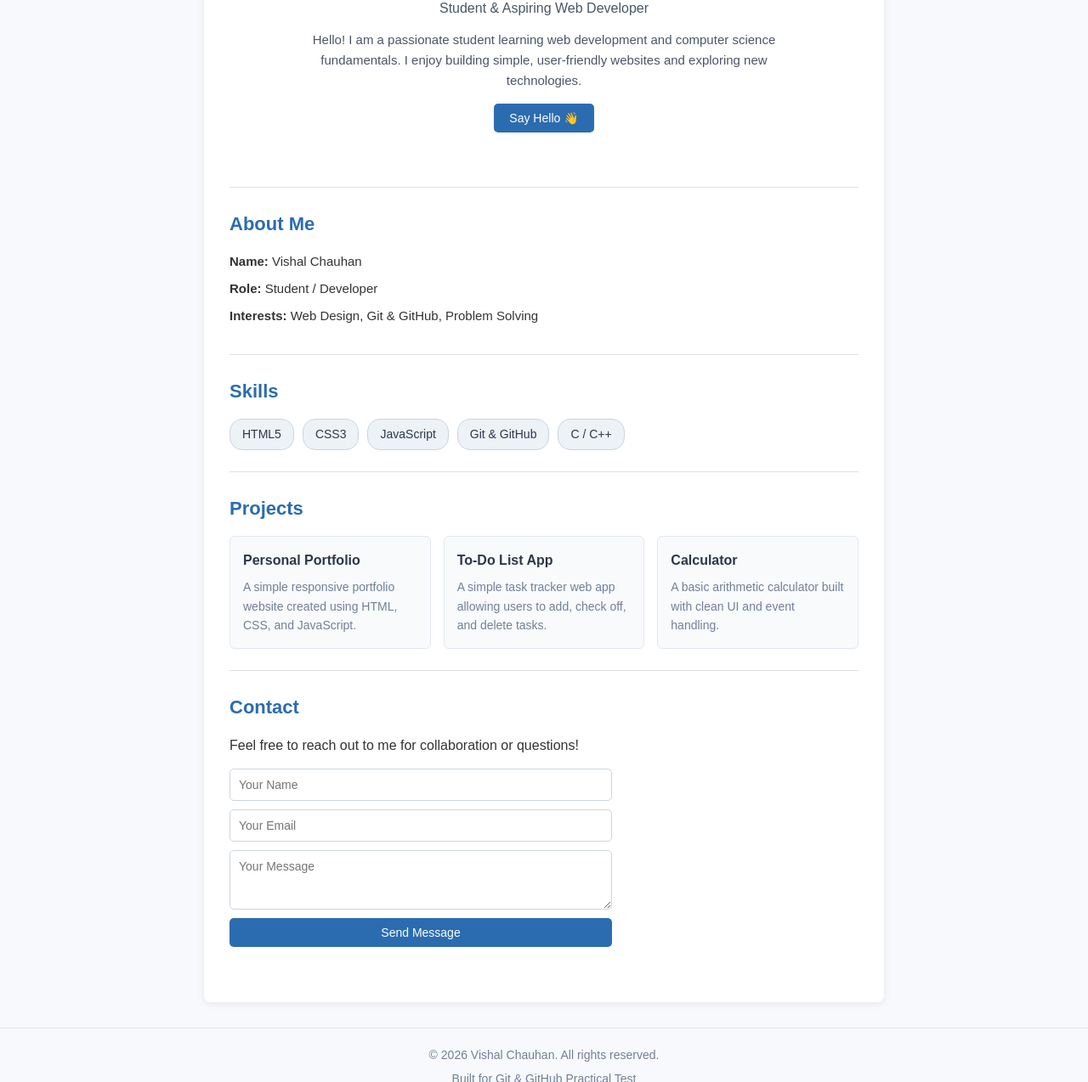
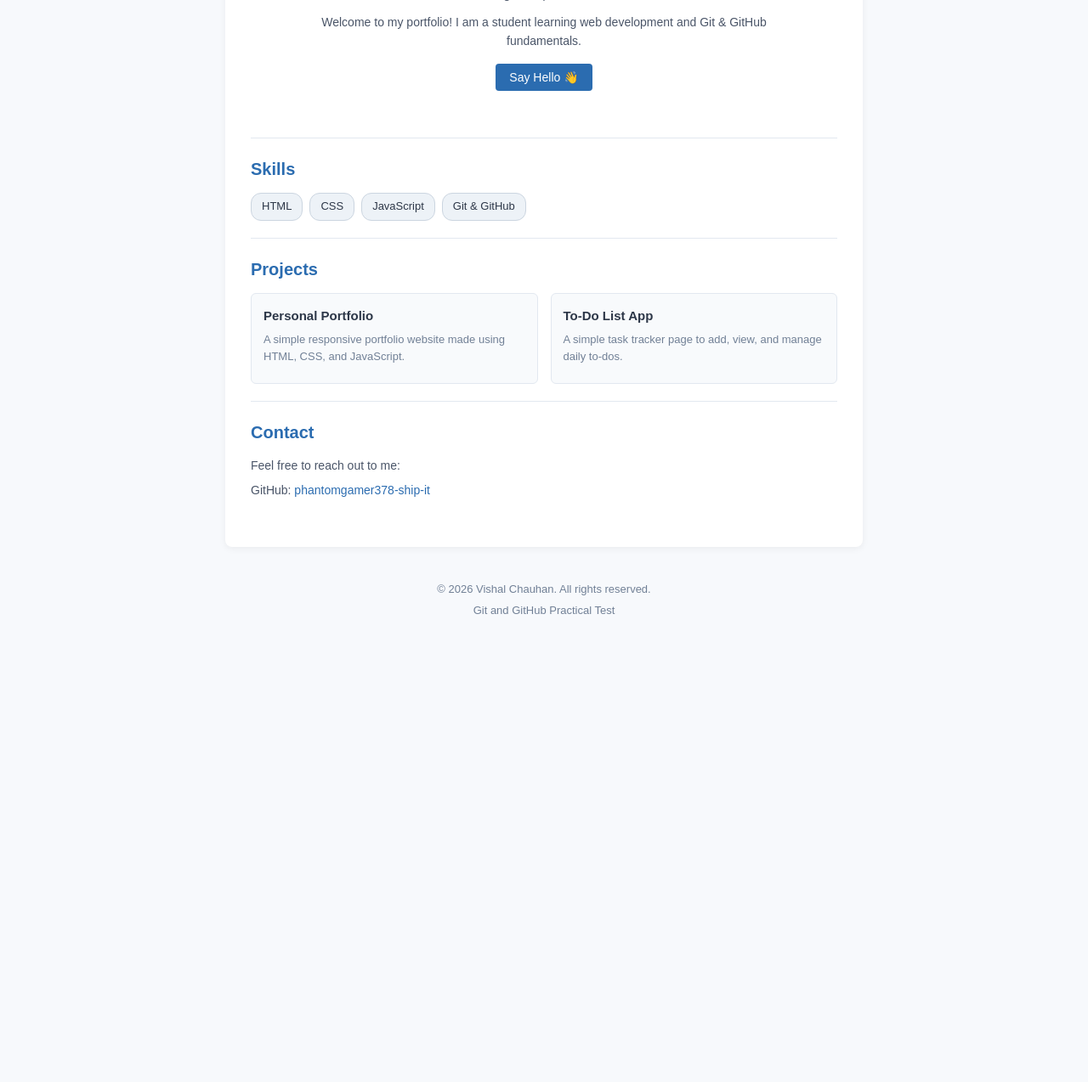
Before and after one commit to phantomgamer378-ship-it/GitHub-practical-test, a plain HTML site: page index.html in a window 1280 px wide. Shown: the part 333-1607 px from the top of the page at 85% size. After the commit the page ends 1102 px from the top, so only its background shows below. Drawn offline with Linux system fonts and the light colour scheme.

Commit message:
Simplify portfolio layout and clean up code

```diff
--- a/index.html
+++ b/index.html
@@ -9,11 +9,11 @@
 </head>
 
 <body>
+    <!-- Navigation Bar -->
     <header class="navbar">
         <div class="nav-container">
-            <span class="nav-logo">Vishal</span>
+            <span class="nav-logo">My Portfolio</span>
             <nav class="nav-links">
-                <a href="#hero">Home</a>
                 <a href="#about">About</a>
                 <a href="#skills">Skills</a>
                 <a href="#projects">Projects</a>
@@ -23,74 +23,58 @@
     </header>
 
     <main class="container">
-        <section id="hero" class="hero-section">
+        <!-- Hero / About Section -->
+        <section id="about" class="hero-section">
             <div class="profile-container">
-                <img id="Profile-pic" src="img.png" alt="Vishal Chauhan Profile Picture">
+                <img id="Profile-pic" src="img.png" alt="Profile Picture">
             </div>
             <h1 id="title">Vishal Chauhan</h1>
-            <p class="subtitle">Student & Aspiring Web Developer</p>
+            <p class="subtitle">Age: 19 | Student</p>
             <p class="bio">
-                Hello! I am a passionate student learning web development and computer science fundamentals.
-                I enjoy building simple, user-friendly websites and exploring new technologies.
+                Welcome to my portfolio! I am a student learning web development and Git & GitHub fundamentals.
             </p>
             <button id="greet-btn" class="btn">Say Hello 👋</button>
             <p id="greet-msg" class="greet-msg"></p>
         </section>
 
-        <section id="about" class="section">
-            <h2>About Me</h2>
-            <div class="about-content">
-                <p><strong>Name:</strong> Vishal Chauhan</p>
-                <p><strong>Role:</strong> Student / Developer</p>
-                <p><strong>Interests:</strong> Web Design, Git & GitHub, Problem Solving</p>
+        <!-- Skills Section -->
+        <section id="skills" class="section">
+            <h2>Skills</h2>
+            <div class="skills-grid">
+                <span class="skill-badge">HTML</span>
+                <span class="skill-badge">CSS</span>
+                <span class="skill-badge">JavaScript</span>
+                <span class="skill-badge">Git & GitHub</span>
             </div>
         </section>
 
-        <section id="skills" class="section">
-            <h2>Skills</h2>
-            <div class="skills-grid">
-                <span class="skill-badge">HTML5</span>
-                <span class="skill-badge">CSS3</span>
-                <span class="skill-badge">JavaScript</span>
-                <span class="skill-badge">Git & GitHub</span>
-                <span class="skill-badge">C / C++</span>
-            </div>
-        </section>
-
+        <!-- Projects Section -->
         <section id="projects" class="section">
             <h2>Projects</h2>
             <div class="projects-grid">
                 <div class="project-card">
                     <h3>Personal Portfolio</h3>
-                    <p>A simple responsive portfolio website created using HTML, CSS, and JavaScript.</p>
+                    <p>A simple responsive portfolio website made using HTML, CSS, and JavaScript.</p>
                 </div>
                 <div class="project-card">
                     <h3>To-Do List App</h3>
-                    <p>A simple task tracker web app allowing users to add, check off, and delete tasks.</p>
-                </div>
-                <div class="project-card">
-                    <h3>Calculator</h3>
-                    <p>A basic arithmetic calculator built with clean UI and event handling.</p>
+                    <p>A simple task tracker page to add, view, and manage daily to-dos.</p>
                 </div>
             </div>
         </section>
 
+        <!-- Contact Section -->
         <section id="contact" class="section">
             <h2>Contact</h2>
-            <p>Feel free to reach out to me for collaboration or questions!</p>
-            <form id="contact-form" class="contact-form">
-                <input type="text" id="name-input" placeholder="Your Name" required>
-                <input type="email" id="email-input" placeholder="Your Email" required>
-                <textarea id="message-input" rows="3" placeholder="Your Message" required></textarea>
-                <button type="submit" class="btn">Send Message</button>
-            </form>
-            <p id="form-status" class="form-status"></p>
+            <p>Feel free to reach out to me:</p>
+            <p>GitHub: <a href="https://github.com/phantomgamer378-ship-it" target="_blank">phantomgamer378-ship-it</a></p>
         </section>
     </main>
 
+    <!-- Footer -->
     <footer class="footer">
         <p>&copy; 2026 Vishal Chauhan. All rights reserved.</p>
-        <p>Built for Git & GitHub Practical Test</p>
+        <p>Git and GitHub Practical Test</p>
     </footer>
 
     <script src="script.js"></script>
--- a/script.js
+++ b/script.js
@@ -1,26 +1,12 @@
 // Simple JavaScript interaction for portfolio
 
 document.addEventListener('DOMContentLoaded', () => {
-    // 1. Say Hello Greeting button
     const greetBtn = document.getElementById('greet-btn');
     const greetMsg = document.getElementById('greet-msg');
 
     if (greetBtn && greetMsg) {
         greetBtn.addEventListener('click', () => {
-            greetMsg.textContent = "Thanks for visiting my portfolio! Have a great day!";
-        });
-    }
-
-    // 2. Simple Contact form submission handler
-    const contactForm = document.getElementById('contact-form');
-    const formStatus = document.getElementById('form-status');
-
-    if (contactForm && formStatus) {
-        contactForm.addEventListener('submit', (e) => {
-            e.preventDefault();
-            const name = document.getElementById('name-input').value;
-            formStatus.textContent = `Thank you, ${name}! Your message has been sent successfully.`;
-            contactForm.reset();
+            greetMsg.textContent = "Hello! Thanks for visiting my portfolio website 👋";
         });
     }
 });
--- a/style.css
+++ b/style.css
@@ -9,7 +9,7 @@ body {
     line-height: 1.6;
     color: #333333;
     background-color: #f7f9fc;
-    padding: 0 0 20px 0;
+    padding-bottom: 20px;
 }
 
 /* Navigation Bar */
@@ -19,7 +19,7 @@ body {
     position: sticky;
     top: 0;
     z-index: 100;
-    padding: 14px 20px;
+    padding: 12px 20px;
     box-shadow: 0 1px 3px rgba(0, 0, 0, 0.05);
 }
 
@@ -47,69 +47,68 @@ body {
     color: #4a5568;
     font-size: 14px;
     font-weight: 500;
-    transition: color 0.2s ease;
 }
 
 .nav-links a:hover {
     color: #2b6cb0;
 }
 
+/* Main Container */
 .container {
-    max-width: 800px;
-    margin: 0 auto;
+    max-width: 750px;
+    margin: 25px auto;
     background-color: #ffffff;
     padding: 30px;
     border-radius: 8px;
-    box-shadow: 0 2px 10px rgba(0, 0, 0, 0.08);
+    box-shadow: 0 2px 8px rgba(0, 0, 0, 0.06);
 }
 
+/* Hero Section */
 .hero-section {
     text-align: center;
-    padding: 20px 0 30px 0;
-    border-bottom: 1px solid #e0e0e0;
+    padding-bottom: 25px;
+    border-bottom: 1px solid #e2e8f0;
 }
 
 .profile-container {
-    margin-bottom: 15px;
+    margin-bottom: 12px;
 }
 
 #Profile-pic {
-    width: 150px;
-    height: 150px;
+    width: 140px;
+    height: 140px;
     border-radius: 50%;
     object-fit: cover;
     border: 3px solid #2b6cb0;
 }
 
 #title {
-    font-size: 28px;
+    font-size: 26px;
     color: #1a202c;
-    margin-bottom: 5px;
+    margin-bottom: 4px;
 }
 
 .subtitle {
-    font-size: 16px;
+    font-size: 15px;
     color: #4a5568;
-    margin-bottom: 12px;
-    font-weight: 500;
+    margin-bottom: 10px;
 }
 
 .bio {
-    max-width: 600px;
+    max-width: 550px;
     margin: 0 auto 15px auto;
     color: #4a5568;
-    font-size: 15px;
+    font-size: 14px;
 }
 
 .btn {
     background-color: #2b6cb0;
     color: #ffffff;
-    padding: 9px 18px;
+    padding: 8px 16px;
     font-size: 14px;
     border: none;
-    border-radius: 5px;
+    border-radius: 4px;
     cursor: pointer;
-    transition: background-color 0.2s ease;
 }
 
 .btn:hover {
@@ -120,12 +119,13 @@ body {
     margin-top: 10px;
     font-weight: bold;
     color: #2b6cb0;
-    min-height: 24px;
+    min-height: 20px;
 }
 
+/* Sections */
 .section {
-    padding: 25px 0;
-    border-bottom: 1px solid #e0e0e0;
+    padding: 20px 0;
+    border-bottom: 1px solid #e2e8f0;
 }
 
 .section:last-of-type {
@@ -134,94 +134,75 @@ body {
 
 .section h2 {
     color: #2b6cb0;
-    margin-bottom: 15px;
-    font-size: 22px;
+    margin-bottom: 12px;
+    font-size: 20px;
 }
 
-.about-content p {
-    margin-bottom: 8px;
-    font-size: 15px;
+.section p {
+    font-size: 14px;
+    color: #4a5568;
+    margin-bottom: 6px;
 }
 
+.section a {
+    color: #2b6cb0;
+    text-decoration: none;
+}
+
+.section a:hover {
+    text-decoration: underline;
+}
+
+/* Skills */
 .skills-grid {
     display: flex;
     flex-wrap: wrap;
-    gap: 10px;
+    gap: 8px;
 }
 
 .skill-badge {
     background-color: #edf2f7;
     color: #2d3748;
-    padding: 6px 14px;
-    border-radius: 15px;
-    font-size: 14px;
+    padding: 5px 12px;
+    border-radius: 12px;
+    font-size: 13px;
     border: 1px solid #cbd5e0;
 }
 
+/* Projects */
 .projects-grid {
     display: grid;
-    grid-template-columns: repeat(auto-fit, minmax(220px, 1fr));
+    grid-template-columns: repeat(auto-fit, minmax(200px, 1fr));
     gap: 15px;
 }
 
 .project-card {
     background-color: #f8fafc;
     border: 1px solid #e2e8f0;
-    padding: 15px;
+    padding: 14px;
     border-radius: 6px;
 }
 
 .project-card h3 {
-    font-size: 16px;
+    font-size: 15px;
     color: #2d3748;
-    margin-bottom: 8px;
+    margin-bottom: 6px;
 }
 
 .project-card p {
-    font-size: 14px;
+    font-size: 13px;
     color: #718096;
-}
-
-.contact-form {
-    display: flex;
-    flex-direction: column;
-    gap: 10px;
-    max-width: 450px;
-    margin-top: 15px;
-}
-
-.contact-form input,
-.contact-form textarea {
-    padding: 10px;
-    border: 1px solid #cbd5e0;
-    border-radius: 5px;
-    font-size: 14px;
-    font-family: inherit;
-}
-
-.contact-form input:focus,
-.contact-form textarea:focus {
-    outline: none;
-    border-color: #2b6cb0;
-}
-
-.form-status {
-    margin-top: 10px;
-    font-size: 14px;
-    color: #2f855a;
-    font-weight: 500;
 }
 
 /* Footer */
 .footer {
     text-align: center;
-    padding: 20px;
-    margin-top: 30px;
-    font-size: 14px;
+    padding: 15px;
+    margin-top: 20px;
+    font-size: 13px;
     color: #718096;
-    border-top: 1px solid #e2e8f0;
 }
 
 .footer p {
-    margin-bottom: 5px;
+    margin-bottom: 4px;
 }
```
